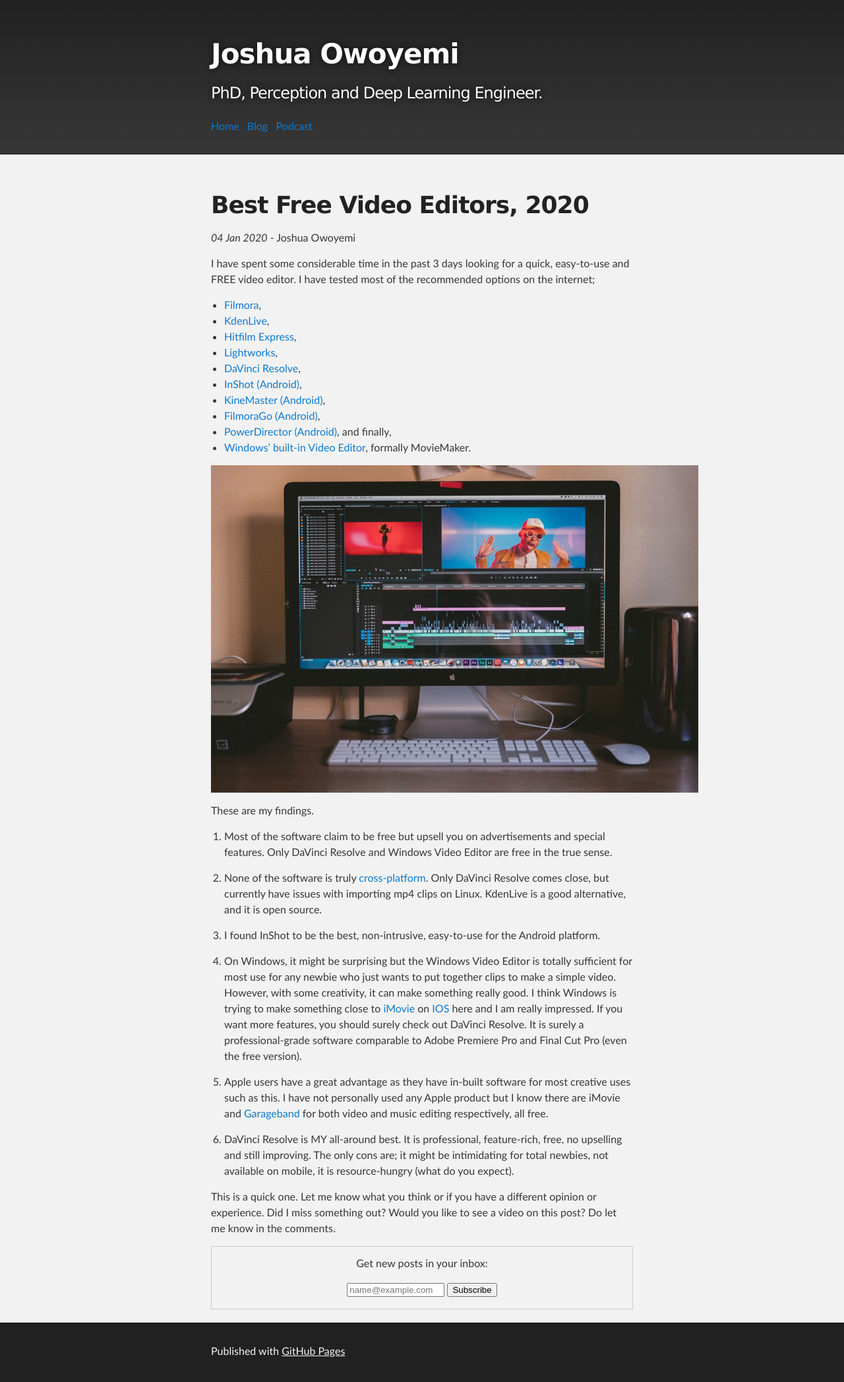
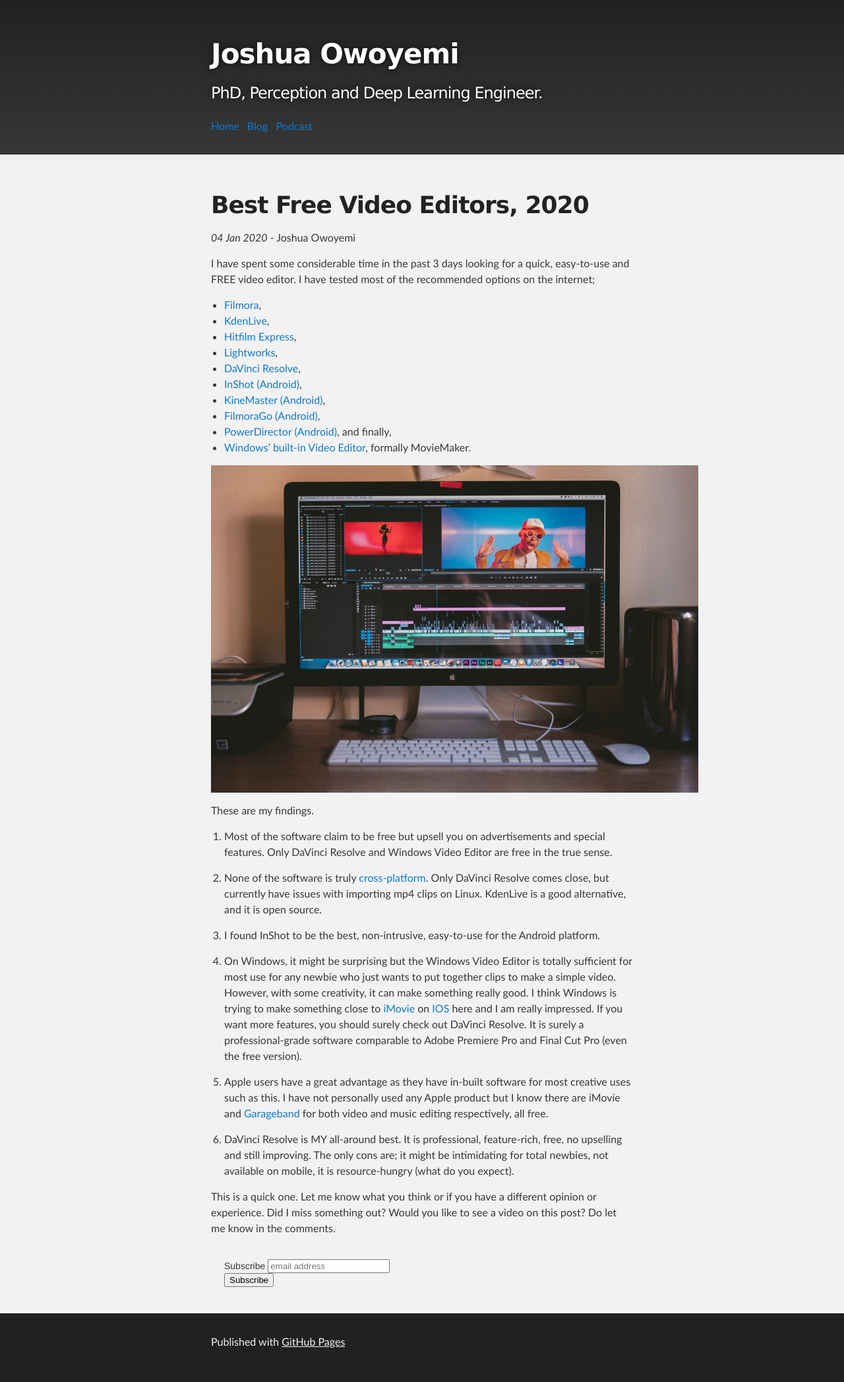
Before and after one commit to toluwajosh/toluwajosh.github.io, a Jekyll site: the page built from _posts/2020-01-04-best-free-video-editor-2020.md, in a window 1280 px wide. Shown: the whole page at 66% size. Built offline with Jekyll 4.4.1, drawn with Linux system fonts in a browser that asks for light colours; comment, search, counter and statistics services are not loaded.

Commit message:
Feat: replaced subscription with mailchimp

```diff
--- a/_layouts/post.html
+++ b/_layouts/post.html
@@ -8,16 +8,35 @@
 
 {{ content }}
 
-<form style="border:1px solid #ccc;padding:3px;text-align:center;"
-  action="https://feedburner.google.com/fb/a/mailverify" method="post" target="popupwindow"
-  onsubmit="window.open('https://feedburner.google.com/fb/a/mailverify?uri=JoshuaOwoyemi', 'popupwindow', 'scrollbars=yes,width=550,height=520');return true">
-  <p>Get new posts in your inbox:</p>
-  <p>
-    <input type="text" style="width:140px" name="email" placeholder="name@example.com" />
-    <input type="hidden" value="JoshuaOwoyemi" name="uri" />
-    <input type="hidden" name="loc" value="en_US" /><input type="submit" value="Subscribe" />
-  </p>
-</form>
+<!-- Begin Mailchimp Signup Form -->
+<link href="//cdn-images.mailchimp.com/embedcode/slim-10_7.css" rel="stylesheet" type="text/css">
+<style type="text/css">
+  #mc_embed_signup {
+    background: #fff;
+    clear: left;
+    font: 14px Helvetica, Arial, sans-serif;
+  }
+
+  /* Add your own Mailchimp form style overrides in your site stylesheet or in this style block.
+	   We recommend moving this block and the preceding CSS link to the HEAD of your HTML file. */
+</style>
+<div id="mc_embed_signup">
+  <form action="https://github.us2.list-manage.com/subscribe/post?u=88d5ac386d24ba0572266bf9b&amp;id=a376d3a673"
+    method="post" id="mc-embedded-subscribe-form" name="mc-embedded-subscribe-form" class="validate" target="_blank"
+    novalidate>
+    <div id="mc_embed_signup_scroll">
+      <label for="mce-EMAIL">Subscribe</label>
+      <input type="email" value="" name="EMAIL" class="email" id="mce-EMAIL" placeholder="email address" required>
+      <!-- real people should not fill this in and expect good things - do not remove this or risk form bot signups-->
+      <div style="position: absolute; left: -5000px;" aria-hidden="true"><input type="text"
+          name="b_88d5ac386d24ba0572266bf9b_a376d3a673" tabindex="-1" value=""></div>
+      <div class="clear"><input type="submit" value="Subscribe" name="subscribe" id="mc-embedded-subscribe"
+          class="button"></div>
+    </div>
+  </form>
+</div>
+
+<!--End mc_embed_signup-->
 
 {% if site.disqus.shortname %}
 {% include disqus_comments.html %}
```
